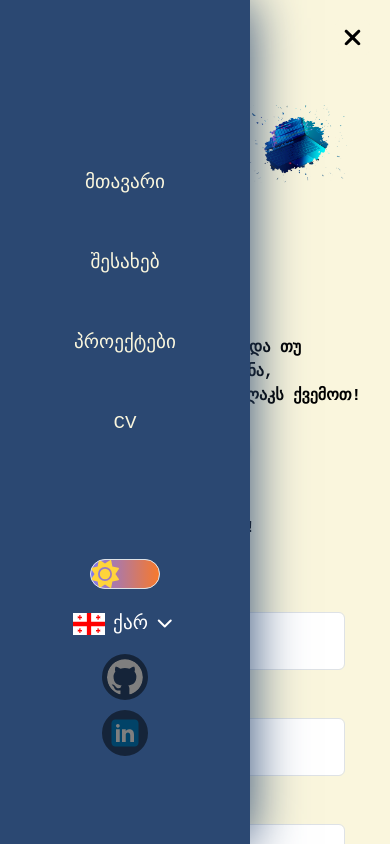
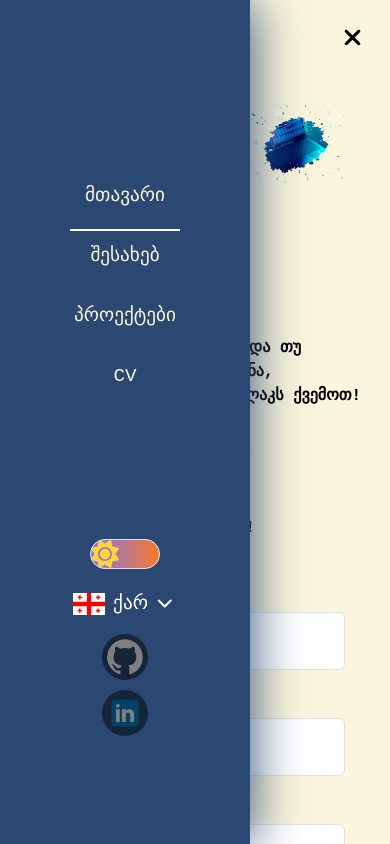
Before and after one commit to giorgibarishvili/Portfoliogb, a React (Create React App) app: page / in a window 390 px wide. Both pictures are taken after a click on the element 352 px from the left and 37 px from the top of the page. Shown: the top 844 px of the page. Built offline with nearby package versions, Linux system fonts and the light colour scheme; a web font is replaced by a local one.

Commit message:
responsive navbar fix

```diff
--- a/src/components/HomePage.js
+++ b/src/components/HomePage.js
@@ -210,7 +210,6 @@ function HomePage() {
                 </span>
               )}
             </div>
-          </Reveal>
             <button
               className="mb-5 morph-btn"
               type="submit"
@@ -226,6 +225,7 @@ function HomePage() {
                 "Submit"
               )}
             </button>
+          </Reveal>
         </form>
       </div>
     </motion.div>
--- a/src/components/Navbar.js
+++ b/src/components/Navbar.js
@@ -132,7 +132,7 @@ function Navbar() {
       >
         {!sideBar && (
           <div className="nav-div ms-lg-5 col-xl-8">
-            <Link className="nav-item" onClick={closeSideBar} to="/">
+            <Link onClick={closeSideBar} to="/">
               <Button
                 className={`me-3 ${activeButton === "home" ? "active" : ""}`}
                 onClick={() => handleButtonClick("home")}
@@ -140,7 +140,7 @@ function Navbar() {
                 {t("home")}
               </Button>
             </Link>
-            <Link className="nav-item" onClick={closeSideBar} to="/About">
+            <Link onClick={closeSideBar} to="/About">
               <Button
                 className={`me-3 ${activeButton === "about" ? "active" : ""}`}
                 onClick={() => handleButtonClick("about")}
@@ -148,7 +148,7 @@ function Navbar() {
                 {t("about")}
               </Button>
             </Link>
-            <Link className="nav-item" onClick={closeSideBar} to="/Projects">
+            <Link onClick={closeSideBar} to="/Projects">
               <Button
                 className={`me-3 ${
                   activeButton === "projects" ? "active" : ""
@@ -158,7 +158,7 @@ function Navbar() {
                 {t("projects")}
               </Button>
             </Link>
-            <a className="nav-item" href="Giorgi_Barishvili_CV.pdf" download>
+            <a href="Giorgi_Barishvili_CV.pdf" download>
               <Button>CV</Button>
             </a>
           </div>
@@ -167,7 +167,9 @@ function Navbar() {
           <div className="nav-mobile ms-lg-5 col-xl-8">
             <Link className="nav-item" onClick={closeSideBar} to="/">
               <button
-                className="me-3 mobile-btn"
+                className={`me-3 mobile-btn ${
+                  activeButton === "home" ? "active" : ""
+                }`}
                 onClick={() => handleButtonClick("home")}
               >
                 {t("home")}
@@ -175,7 +177,9 @@ function Navbar() {
             </Link>
             <Link className="nav-item" onClick={closeSideBar} to="/About">
               <button
-                className="me-3 mobile-btn"
+                className={`me-3 mobile-btn ${
+                  activeButton === "about" ? "active" : ""
+                }`}
                 onClick={() => handleButtonClick("about")}
               >
                 {t("about")}
@@ -183,7 +187,9 @@ function Navbar() {
             </Link>
             <Link className="nav-item" onClick={closeSideBar} to="/Projects">
               <button
-                className="me-3 mobile-btn"
+                className={`me-3 mobile-btn ${
+                  activeButton === "projects" ? "active" : ""
+                }`}
                 onClick={() => handleButtonClick("projects")}
               >
                 {t("projects")}
--- a/src/styles/Navbar.css
+++ b/src/styles/Navbar.css
@@ -213,7 +213,7 @@
   }
   .nav-item {
     border-bottom: 2px solid transparent;
-    height: 80px;
+    height: 60px;
     width: 60%;
     text-decoration: none;
   }
@@ -260,6 +260,10 @@
     width: 100%;
     transition: width 0.5s cubic-bezier(0.22, 0.61, 0.36, 1);
   }
+  .mobile-btn.active::before {
+    background: #fff;
+    width: 100%;
+  }
 
   .mobile-btn:hover:after {
     background: transparent;
```
Lines whose indentation alone changed are shown as unchanged.
